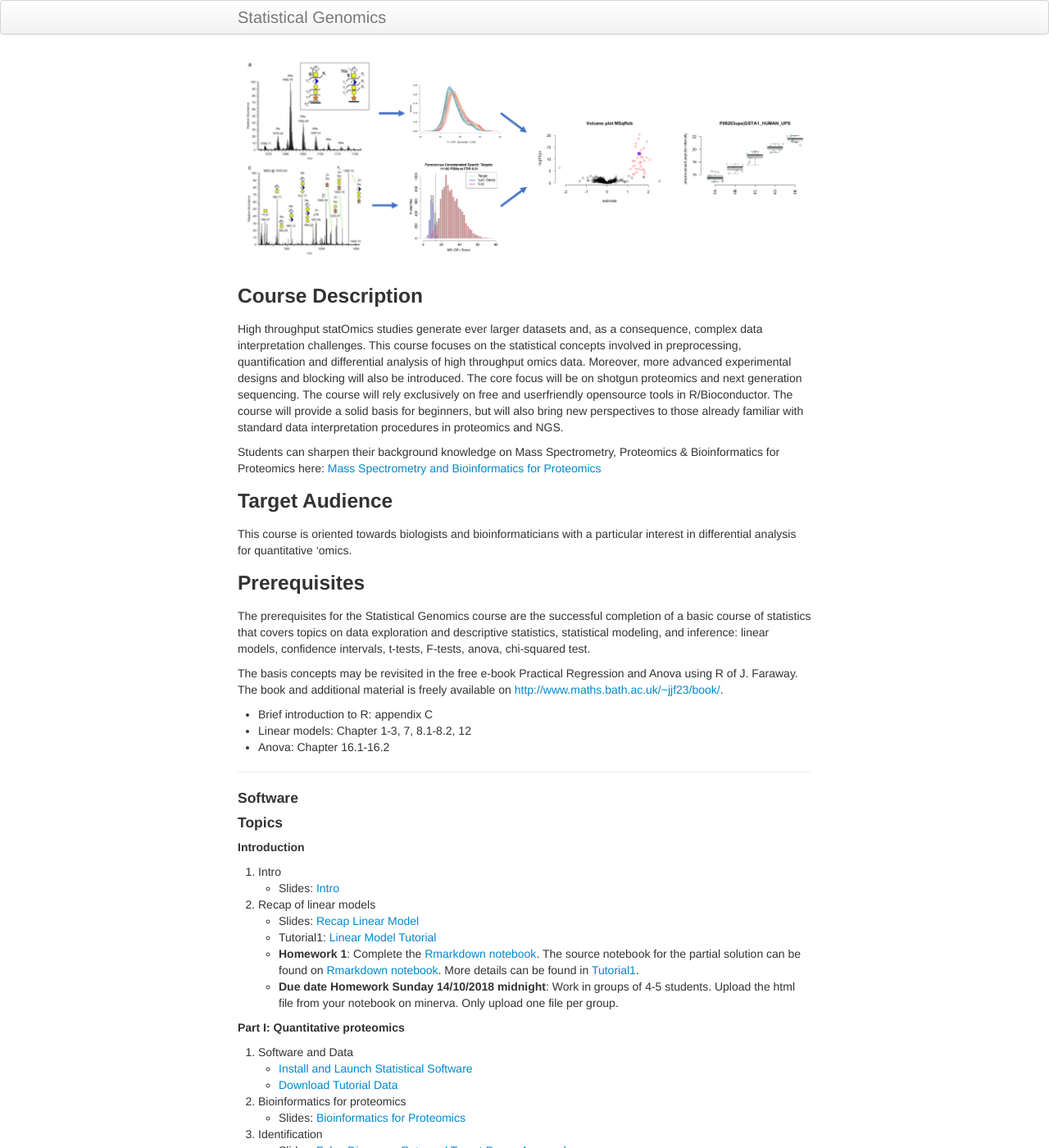
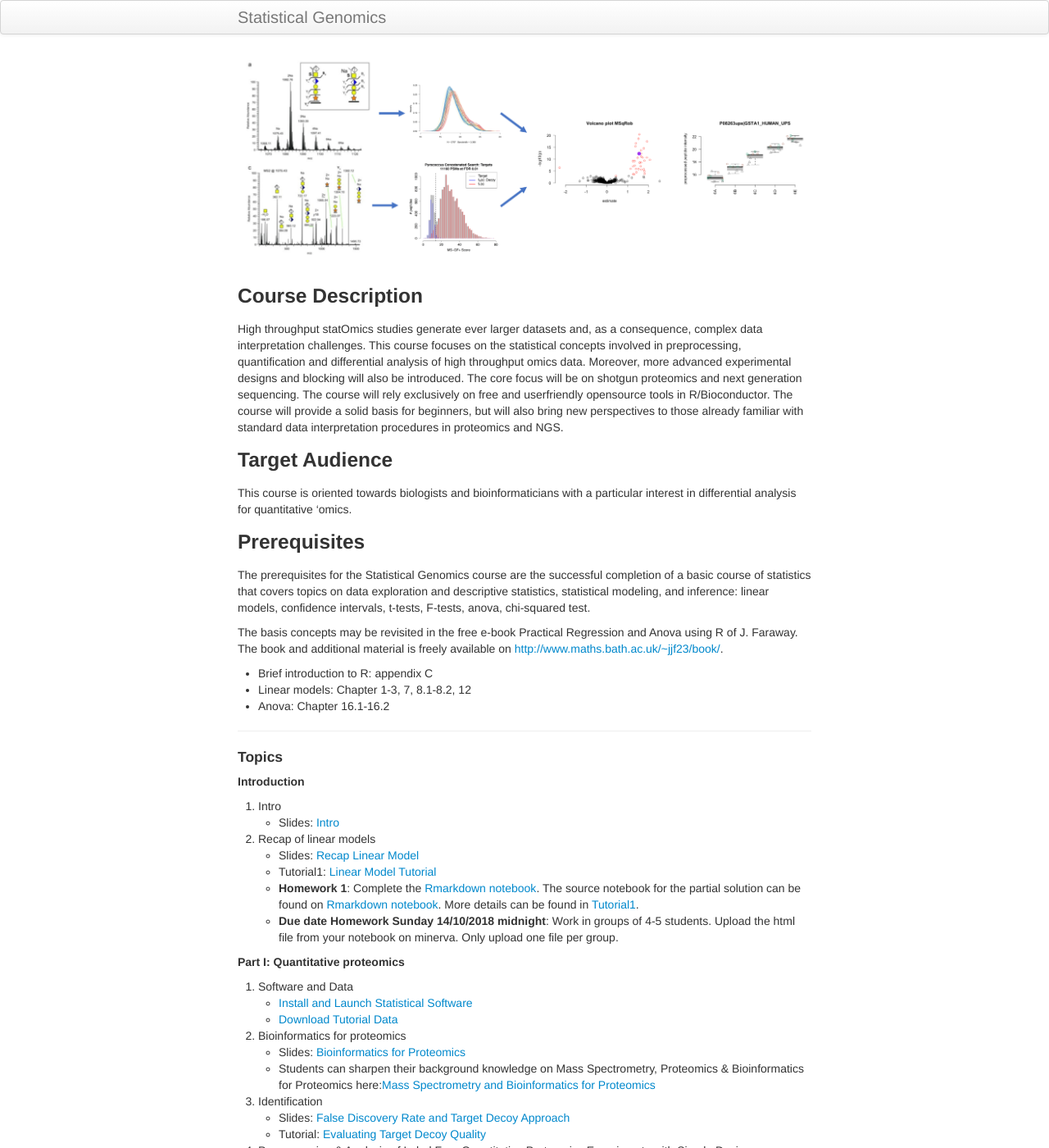
Before and after one commit to statOmics/statisticalGenomicsCourse2018, a Jekyll site: the page built from index.md, in a window 1280 px wide and 1400 px high. Shown: the whole window at 82% size. Built offline with Jekyll 4.4.1, drawn with Linux system fonts in a browser that asks for light colours; some of the changed lines change nothing that is shown.

```diff
--- a/index.md
+++ b/index.md
@@ -7,12 +7,6 @@
 
 ### Course Description
 High throughput statOmics studies generate ever larger datasets and, as a consequence, complex data interpretation challenges. This course focuses on the statistical concepts involved in preprocessing, quantification and differential analysis of high throughput omics data. Moreover, more advanced experimental designs and blocking will also be introduced. The core focus will be on shotgun proteomics and next generation sequencing. The course will rely exclusively on free and userfriendly opensource tools in R/Bioconductor. The course will provide a solid basis for beginners, but will also bring new perspectives to those already familiar with standard data interpretation procedures in proteomics and NGS.
-
-Students can sharpen their background knowledge on Mass Spectrometry, Proteomics & Bioinformatics for Proteomics
- here:
-[Mass Spectrometry and Bioinformatics for Proteomics](pages/techVideos.md)
-
-
 
 ### Target Audience
 This course is oriented towards biologists and bioinformaticians with a particular interest in differential analysis for quantitative 'omics.
@@ -28,8 +22,6 @@
 
 
 ---
-
-#### Software
 
 #### Topics
 
@@ -53,6 +45,8 @@
 
   1. Bioinformatics for proteomics
   - Slides: [Bioinformatics for Proteomics](assets/martens_proteomics_bioinformatics_20171001.pdf)
+  - Students can sharpen their background knowledge on Mass Spectrometry, Proteomics & Bioinformatics for Proteomics
+ here:[Mass Spectrometry and Bioinformatics for Proteomics](pages/techVideos.md)
 
   2. Identification
   - Slides:  [False Discovery Rate and Target Decoy Approach](assets/1_Identification_Evaluation_Target_Decoy_Approach.pdf)
```
